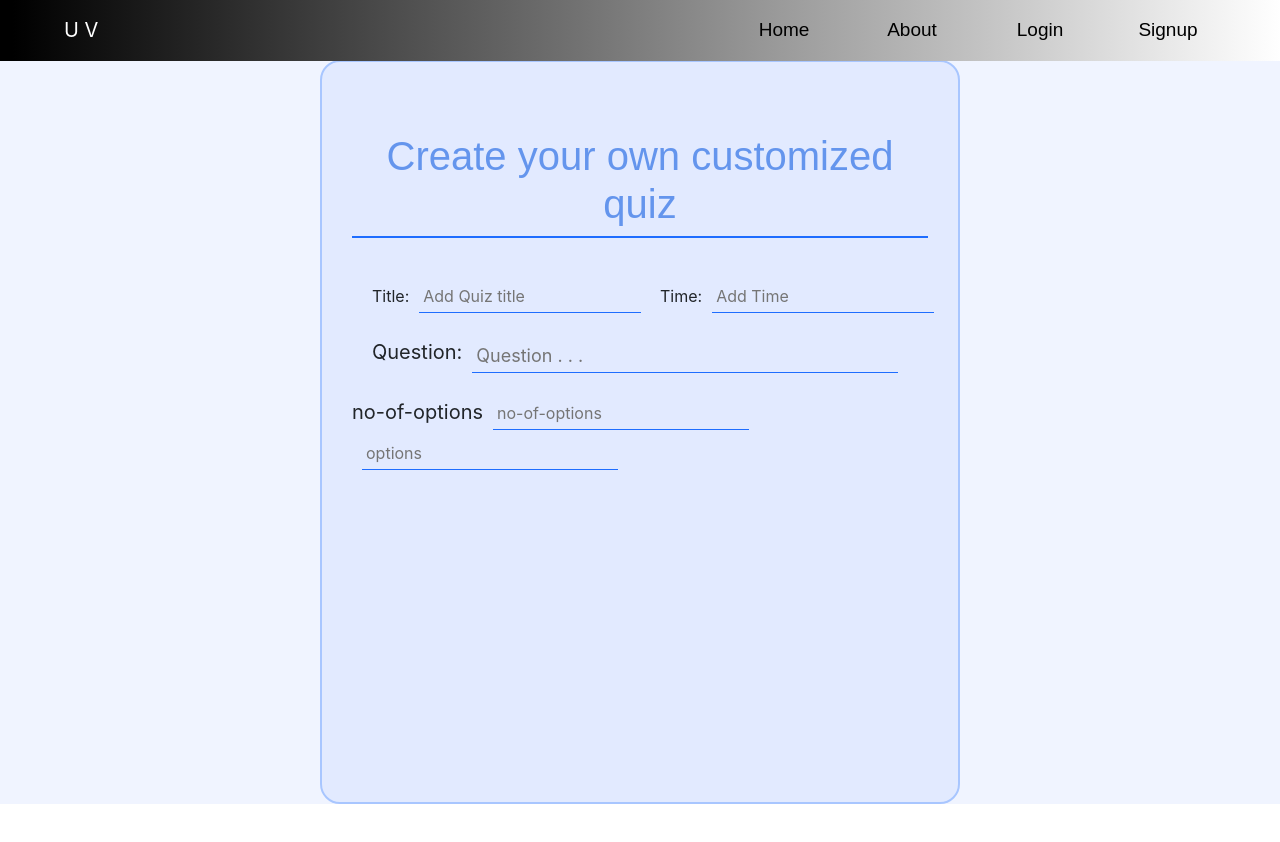
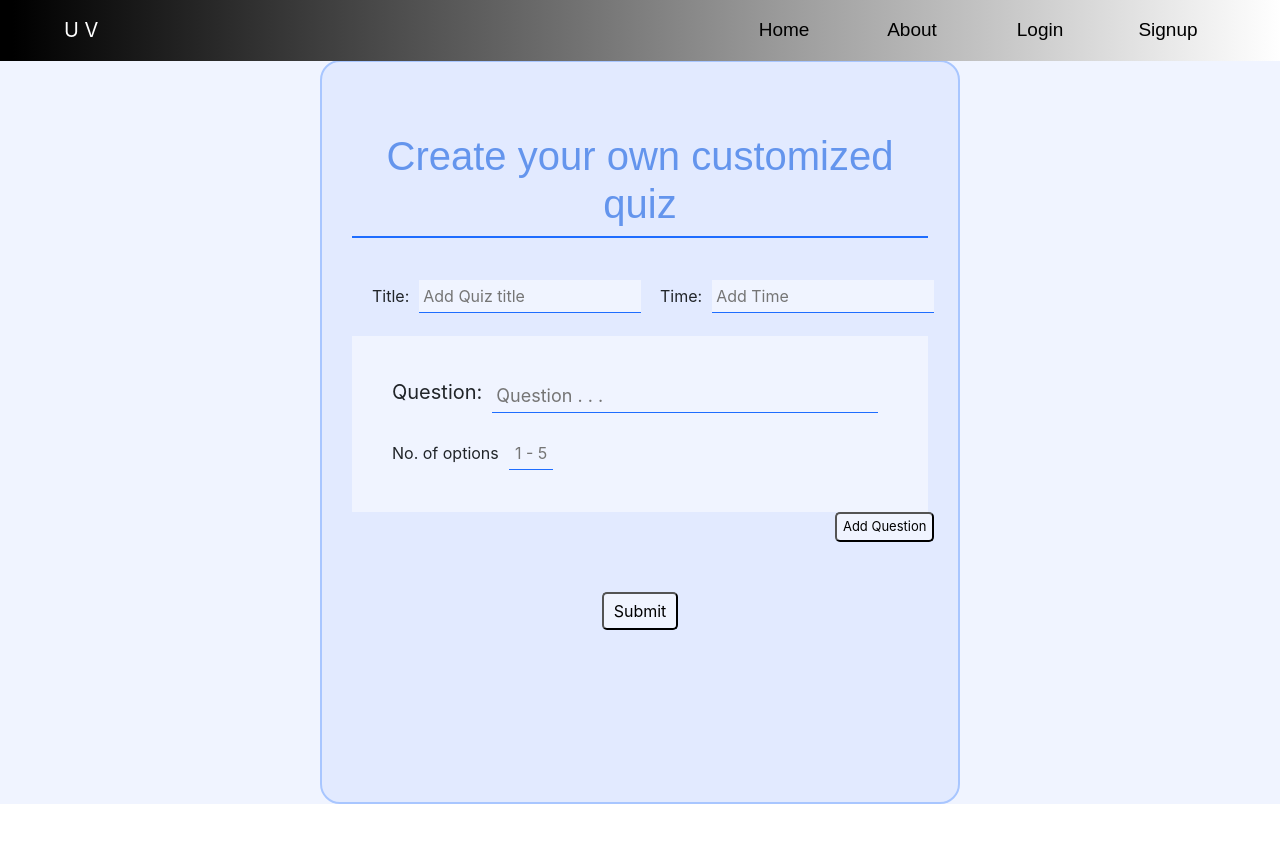
Before and after one commit to upendra2001/Educational-website-NightLight, a React (Create React App) app: page /quizmaker in a window 1280 px wide. Shown: the top 842 px of the page. Built offline with nearby package versions, Linux system fonts and the light colour scheme; a web font is replaced by a local one.

Commit message:
updated quizzes page

```diff
--- a/src/components/quizzes/Option.js
+++ b/src/components/quizzes/Option.js
@@ -1,9 +1,18 @@
 import React from 'react'
 
-export default function Option() {
+export default function Option(props) {
+    const {
+        optionNum,
+        setQuestionObj,
+        questionObj
+    } = props;
     return (
-        <div className="options">
-            <input type="text " placeholder="options" />
+        <div className="quizmaker-options">
+            <span>{optionNum}.</span>
+            <input type="text " placeholder="option" onChange={(e)=>{
+                setQuestionObj({options: [e.target.value]})
+                console.log("questionObj: ", questionObj)
+            }} />
         </div>
     )
 }
--- a/src/components/quizzes/Question.js
+++ b/src/components/quizzes/Question.js
@@ -1,19 +1,46 @@
-import React from 'react'
+import React, { useState } from 'react'
 import Option from './Option'
-import Options from './Option'
 
-export default function Question() {
+export default function Question(props) {
+    const {
+        questions,
+        setQuestions
+    } = props
+    const [questionObj, setQuestionObj] = useState({
+        qId:1,
+        question: "",
+        options:[]
+    })
+    const [options, setOptions] = useState(0);
+
+
     return (
         <div className="quizmaker-question-format">
             <div className="quizmaker-question">
-            <label htmlFor="">Question: </label>
-                <input type="text" placeholder="Question . . ." />
+                <label htmlFor="">Question: </label>
+                <input type="text" placeholder="Question . . ." onChange={(e)=>{
+                    setQuestionObj({...questionObj, question: e.target.value} )
+                    console.log("questionObj: ", questionObj)
+                }} />
             </div>
-            <div className="no-of-options">
-                <label htmlFor="">no-of-options</label>
-                <input type="text" placeholder="no-of-options" />
+            <div className="quizmaker-no-of-options">
+                <label htmlFor="">No. of options</label>
+                <input type="number" placeholder="1 - 5"
+                    onChange={(e) => {
+                        // if(e.target.value<6)
+                        setOptions(parseInt(e.target.value));
+                    }}
+                />
+                {
+                    (options > 5) ? <p className="quizmaker-option-err"><i className="fas fa-exclamation-triangle" /> Enter value less than equal to 5</p> : null
+                }
             </div>
-            <Option/>
+            {
+                (options <= 5) ?
+                    [...Array(options),].map((ele, idx) => {
+                        return <Option key={idx + 1} optionNum={idx + 1} setQuestionObj={setQuestionObj} questionObj={questionObj} />
+                    }) : null
+            }
         </div>
     )
 }
--- a/src/components/quizzes/QuizMaker.js
+++ b/src/components/quizzes/QuizMaker.js
@@ -1,8 +1,12 @@
-import React from 'react'
+import React, { useState } from 'react'
 import Question from './Question'
 import '../../css/quizzes/quizMaker.css'
 
 export default function QuizMaker() {
+    const [questions, setQuestions] = useState([])
+
+
+    const [numberOfQuestions, setNumberOfQuestions] = useState(1)
     return (
         <div className="quizmaker-container">
             <div className="quizmaker-main-container">
@@ -19,7 +23,10 @@ export default function QuizMaker() {
                         <input type="text" placeholder="Add Time" />
                     </div>
                 </div>
-                <Question />
+                <Question questions={questions} />
+                <button className="quizmaker-add-question" >Add Question</button>
+
+            <button className="quizmaker-submit">Submit</button>
             </div>
         </div>
     )
--- a/src/css/quizzes/quizMaker.css
+++ b/src/css/quizzes/quizMaker.css
@@ -42,7 +42,7 @@ input{
     border-top: hidden;
     border-left: hidden;
     border-right: hidden;
-    background-color: #e2eaff;
+    background-color: #f0f4ff;
     padding:4px 4px;
     margin:2px 10px;
 }
@@ -63,6 +63,78 @@ input:focus{
     height:35px;
     font-size:18px;
 }
-.quizmaker-question-format label{
+.quizmaker-question label{
     font-size:20px;
 }
+
+.quizmaker-question-format{
+    background-color: #f0f4ff;
+    padding:20px;
+}
+.quizmaker-question-format input{
+    background-color: #f0f4ff;
+}
+
+.quizmaker-no-of-options{
+    display: flex;
+    align-items:flex-start;
+    justify-content: left;
+    margin: 20px;
+}
+
+.quizmaker-no-of-options input{
+    width: 9%;
+    text-align: center;
+}
+
+.quizmaker-no-of-options label {
+    padding: 4px 0;
+    margin: 2px 0;
+}
+
+/* -------------CODE TO REMOVE DROPDOWN FROM NUMBER ATTRIBUTE---------------------------  */
+input::-webkit-outer-spin-button,
+input::-webkit-inner-spin-button {
+  -webkit-appearance: none;
+  margin: 0;
+}
+/* --------------------------------------------------------------------------------------- */
+
+.quizmaker-options{
+    display: flex;
+    align-items:flex-start;
+    justify-content: left;
+    margin: 20px;
+}
+
+.quizmaker-options span{
+    padding: 4px 0;
+    margin: 2px 0;
+}
+
+.quizmaker-option-err{
+    color: red;
+    font-size: 13px;
+}
+.quizmaker-add-question{
+    /* display: flex; */
+    /* align-items:flex-end; */
+    /* justify-content: right; */
+    /* float:right; */
+    cursor:pointer;
+    /* margin:0 70%; */
+    border-radius: 5px;
+    background-color: #f0f4ff;
+    padding:3px 6px;
+    position: absolute;
+    font-size: 13px;
+    right: 27%;
+}
+.quizmaker-submit{
+    border-radius: 5px;
+    display:block;
+    background-color: #f0f4ff;
+    margin: 80px auto 50px auto;
+    padding: 5px 10px;
+    cursor: pointer;
+}
```
